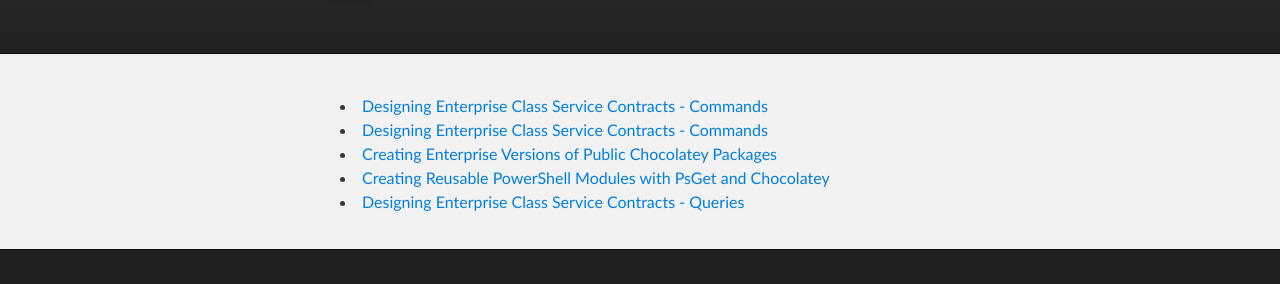
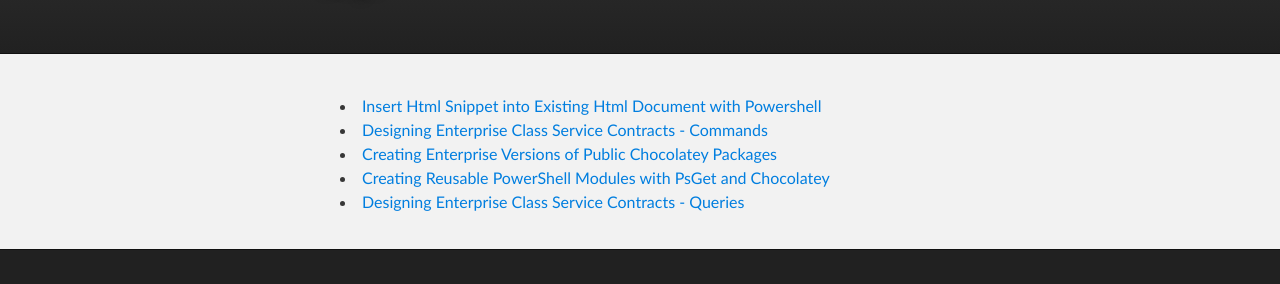
Before and after one commit to patrickhuber/patrickhuber.github.io, a Jekyll site: the page built from index.html, in a window 1280 px wide. Shown: the part 156-440 px from the top of the page. Built offline with Jekyll 4.4.1, drawn with Linux system fonts in a browser that asks for light colours.

Commit message:
Update 2016-03-11-insert-html-snippet-using-powershell.md

```diff
--- a/_posts/2016-03-11-insert-html-snippet-using-powershell.md
+++ b/_posts/2016-03-11-insert-html-snippet-using-powershell.md
@@ -1,6 +1,6 @@
 ---
 layout: default
-title: Designing Enterprise Class Service Contracts - Commands
+title: Insert Html Snippet into Existing Html Document with Powershell
 ---
 I recently needed to insert a html snippet into the beginning of a html document using powershell and found a regex solution that
 did the job.
```
